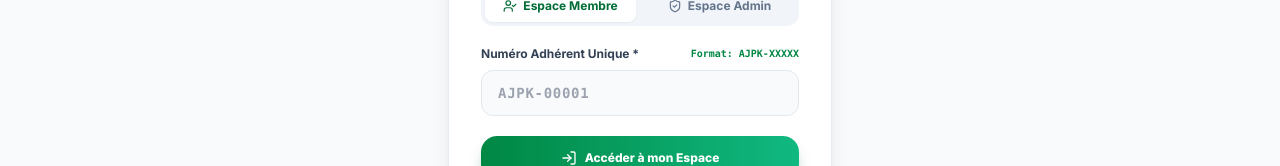
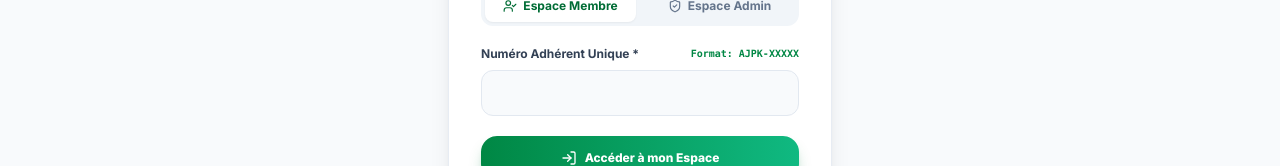
Before and after one commit to papabirane12-wq/AJPK, a Next.js app: page /connexion in a window 1280 px wide. Shown: the part 372-538 px from the top of the page. Built offline with nearby package versions, Linux system fonts and the light colour scheme.

Commit message:
Remove placeholder on member login input

```diff
--- a/app/connexion/page.tsx
+++ b/app/connexion/page.tsx
@@ -166,7 +166,7 @@ export default function ConnexionPage() {
               type="text"
               required
               disabled={isLoading}
-              placeholder={role === 'admin' ? 'AJPK-00011' : 'AJPK-00001'}
+              placeholder={role === 'admin' ? 'AJPK-00011' : undefined}
               value={memberNumber}
               onChange={(e) => setMemberNumber(e.target.value)}
               className="w-full px-4 py-3 rounded-xl bg-slate-50 dark:bg-slate-800 border border-slate-200 dark:border-slate-700 text-sm font-mono font-bold text-slate-900 dark:text-white uppercase tracking-wider focus:outline-none focus:ring-2 focus:ring-brand-500 disabled:opacity-50"
```
